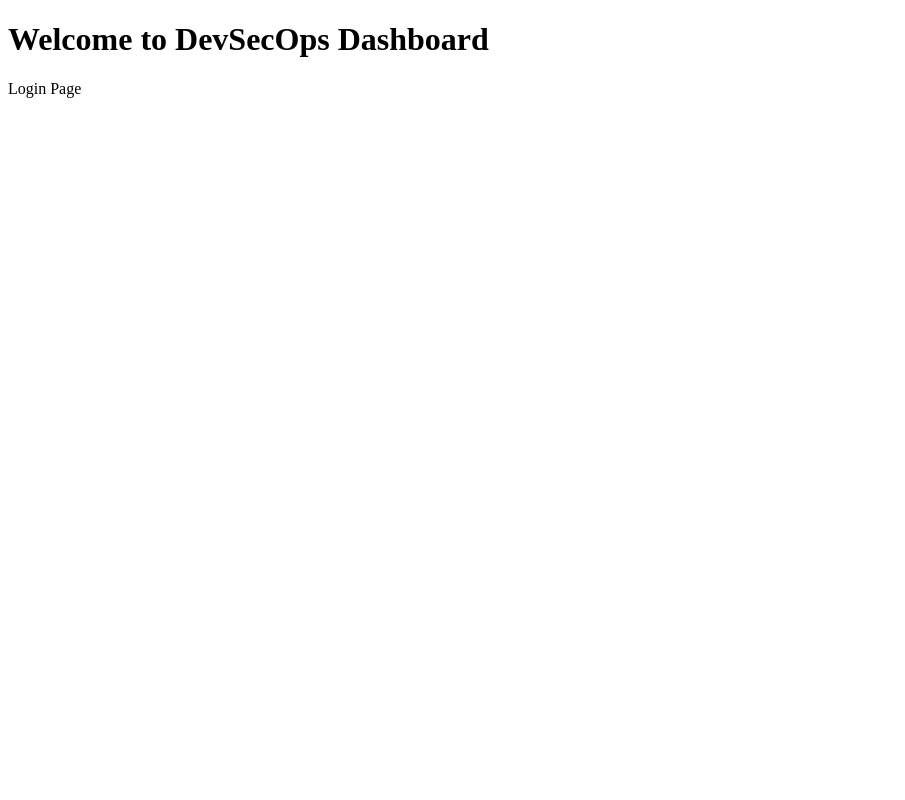
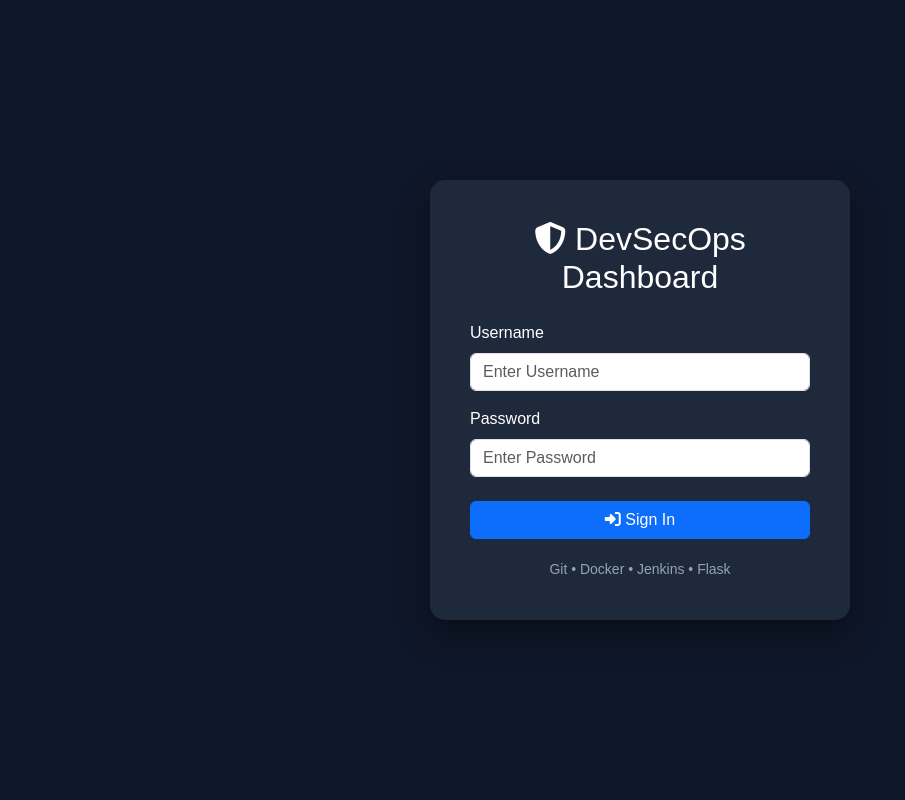
Before and after one commit to Donchamal/devsecops-flask-pipeline-project, a Flask app: page / in a window 1280 px wide. Shown: the whole page, without its empty margins (0-905 px from the left). Run offline with Flask 3, Linux system fonts and the light colour scheme; some libraries are stand-ins or nearby versions.

Commit message:
Added Flask login authentication

```diff
--- a/app.py
+++ b/app.py
@@ -1,14 +1,33 @@
-from flask import Flask, render_template
+from flask import Flask, render_template, request, redirect, url_for
 
 app = Flask(__name__)
+
+# Demo credentials
+USERNAME = "admin"
+PASSWORD = "admin123"
+
 
 @app.route("/")
 def login():
     return render_template("login.html")
 
+
+@app.route("/login", methods=["POST"])
+def authenticate():
+
+    username = request.form.get("username")
+    password = request.form.get("password")
+
+    if username == USERNAME and password == PASSWORD:
+        return redirect(url_for("dashboard"))
+
+    return "Invalid Username or Password"
+
+
 @app.route("/dashboard")
 def dashboard():
     return render_template("dashboard.html")
 
+
 if __name__ == "__main__":
     app.run(debug=True)
--- a/templates/login.html
+++ b/templates/login.html
@@ -1,13 +1,107 @@
 <!DOCTYPE html>
-<html>
+<html lang="en">
 <head>
-    <title>DevSecOps Dashboard - Login</title>
+    <meta charset="UTF-8">
+    <meta name="viewport" content="width=device-width, initial-scale=1.0">
+    <title>DevSecOps Dashboard</title>
+
+    <!-- Bootstrap -->
+    <link href="https://cdn.jsdelivr.net/npm/bootstrap@5.3.3/dist/css/bootstrap.min.css" rel="stylesheet">
+
+    <!-- Font Awesome -->
+    <link href="https://cdnjs.cloudflare.com/ajax/libs/font-awesome/6.6.0/css/all.min.css" rel="stylesheet">
+
+    <style>
+
+        body{
+            background:#0f172a;
+            display:flex;
+            justify-content:center;
+            align-items:center;
+            height:100vh;
+            font-family:Arial,Helvetica,sans-serif;
+        }
+
+        .login-card{
+
+            width:420px;
+            padding:40px;
+            border-radius:15px;
+            background:#1e293b;
+            color:white;
+            box-shadow:0 15px 35px rgba(0,0,0,.4);
+
+        }
+
+        .login-card h2{
+
+            text-align:center;
+            margin-bottom:25px;
+
+        }
+
+        .btn-primary{
+
+            width:100%;
+
+        }
+
+        .footer{
+
+            text-align:center;
+            margin-top:20px;
+            color:#94a3b8;
+            font-size:14px;
+
+        }
+
+    </style>
+
 </head>
+
 <body>
 
-<h1>Welcome to DevSecOps Dashboard</h1>
+<div class="login-card">
 
-<p>Login Page</p>
+    <h2>
+        <i class="fa-solid fa-shield-halved"></i>
+        DevSecOps Dashboard
+    </h2>
+
+    <form action="/login" method="POST">
+
+        <div class="mb-3">
+            <label class="form-label">Username</label>
+            <input
+                type="text"
+                class="form-control"
+                name="username"
+                placeholder="Enter Username"
+                required>
+        </div>
+
+        <div class="mb-4">
+            <label class="form-label">Password</label>
+            <input
+                type="password"
+                class="form-control"
+                name="password"
+                placeholder="Enter Password"
+                required>
+        </div>
+
+        <button type="submit" class="btn btn-primary">
+            <i class="fa-solid fa-right-to-bracket"></i>
+            Sign In
+        </button>
+
+    </form>
+
+    <div class="footer">
+        Git • Docker • Jenkins • Flask
+    </div>
+
+</div>
 
 </body>
 </html>
```
